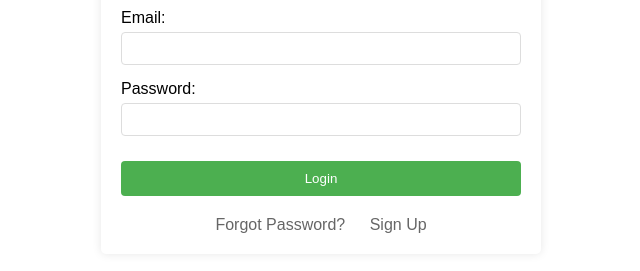
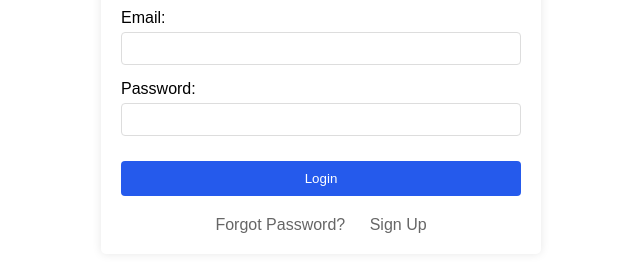
Before and after one commit to EventraOMS/Eventra, a website: page index.html in a window 1280 px wide. Shown: the part 109-380 px from the top of the page, without its empty margins (319-959 px from the left). Drawn offline with Linux system fonts and the light colour scheme.

Commit message:
change default colors

```diff
--- a/index.html
+++ b/index.html
@@ -35,7 +35,7 @@
             border-radius: 4px;
         }
         input[type="submit"] {
-            background-color: #4CAF50;
+            background-color: #255aec;
             color: white;
             padding: 10px;
             border: none;
@@ -44,7 +44,7 @@
             margin-top: 20px;
         }
         input[type="submit"]:hover {
-            background-color: #45a049;
+            background-color: #0845c7;
         }
         .links {
             text-align: center;
```
Also changed, not shown: profile.html (+2 -2 lines).
